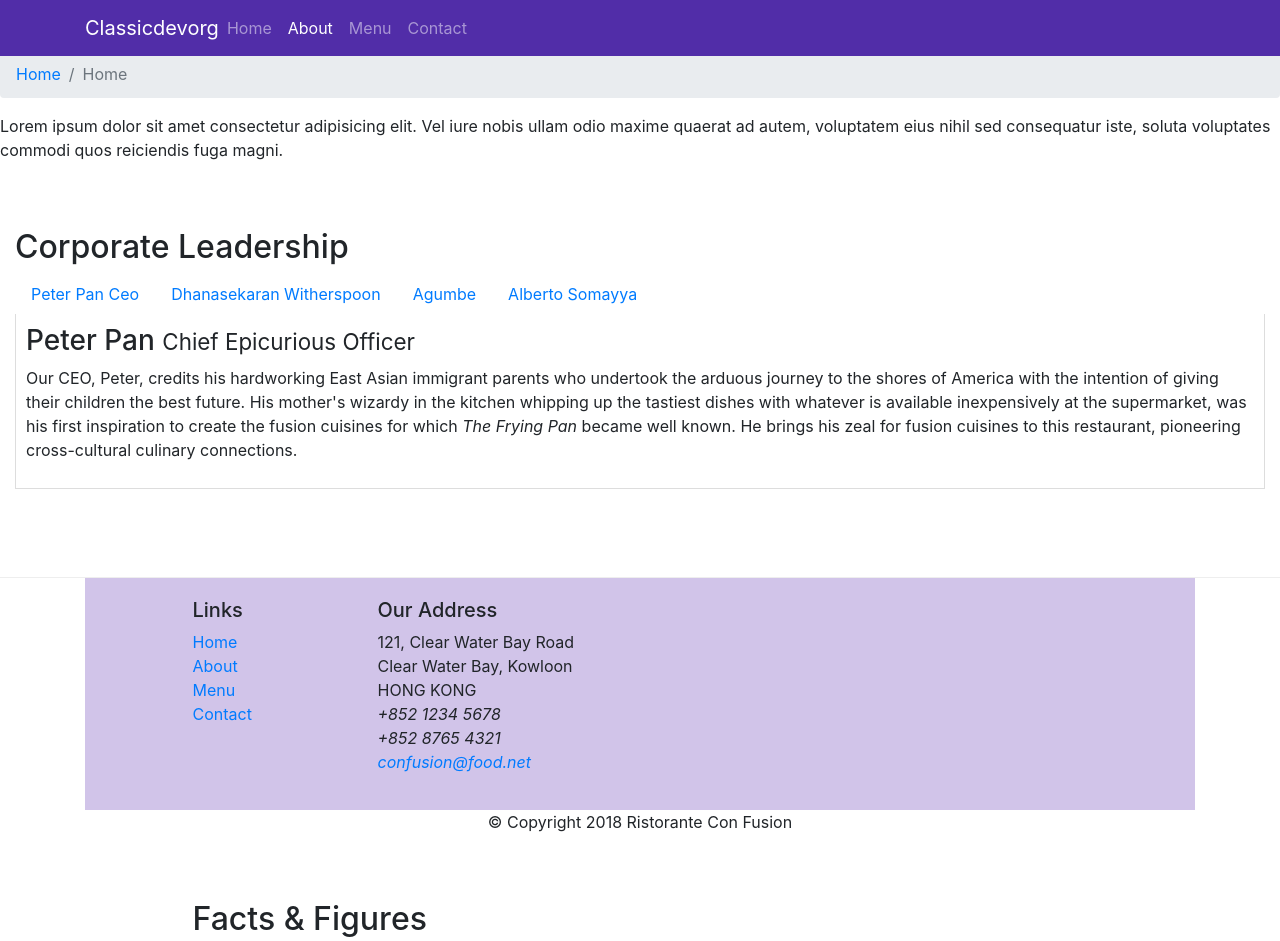
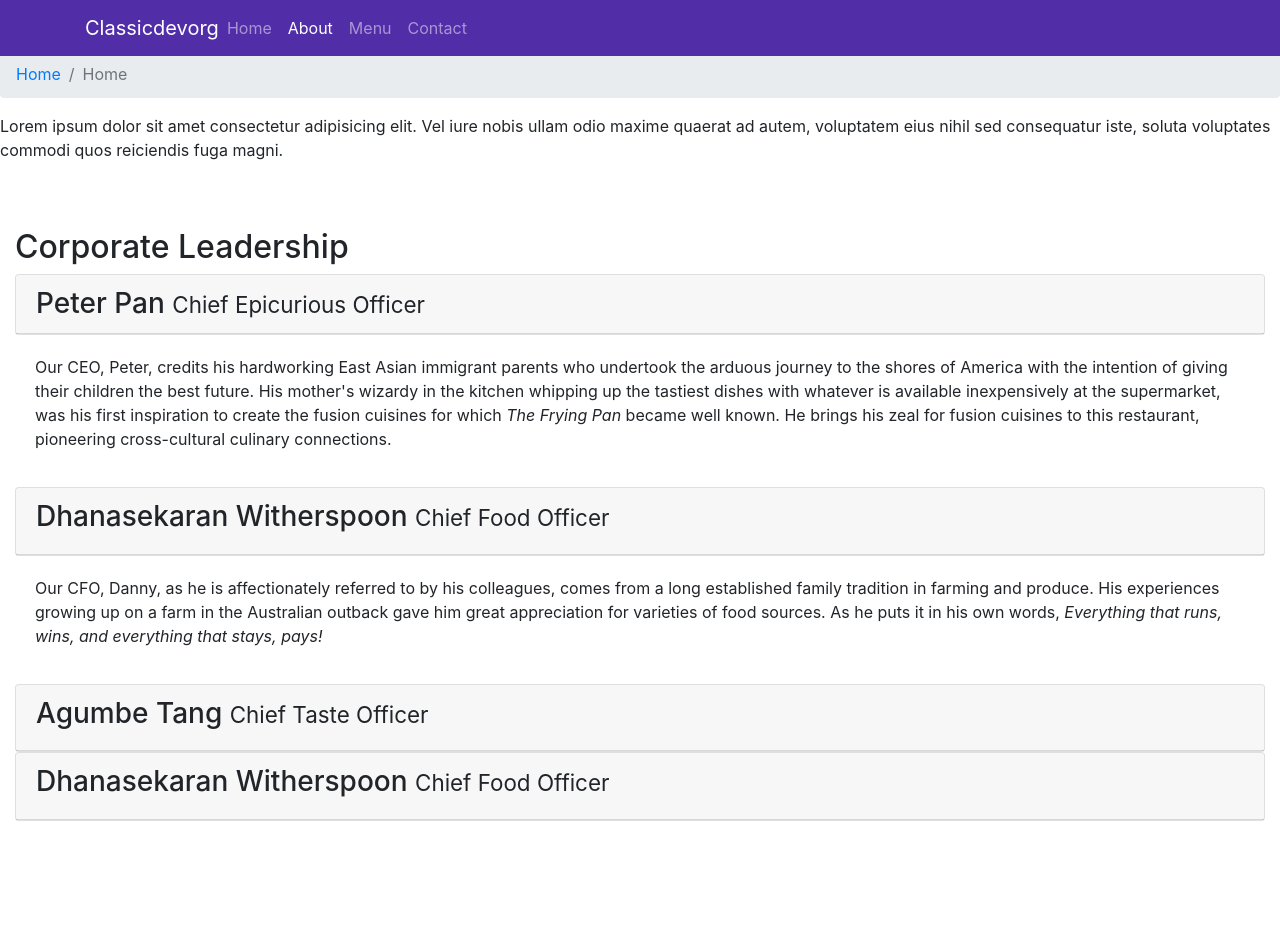
Before and after one commit to gwumex/cousera-web-dev, a website: page about.html in a window 1280 px wide. Shown: the top 941 px of the page. Drawn offline with nearby package versions, Linux system fonts and the light colour scheme.

Commit message:
accodion

```diff
--- a/about.html
+++ b/about.html
@@ -36,49 +36,72 @@
     <div class="row row-content">
         <div class="col-12">
             <h2>Corporate Leadership</h2>
-            <ul class="nav nav-pills">
-            <li class="nav-item">
-                <a href="#peter" class="nav-link"
-                role="tab" data-toggle="tab">Peter Pan Ceo
-            </a>
-            </li>
-            <li class="nav-item">
-                <a href="#danny" class="nav-link"
-                role="tab" data-toggle="tab">Dhanasekaran Witherspoon
-            </a>
-            </li>
-            <li class="nav-item">
-                <a href="#agumbe" class="nav-link"
-                role="tab" data-toggle="tab">Agumbe
-            </a>
-            </li>
-            <li class="nav-item">
-                <a href="#james" class="nav-link"
-                role="tab" data-toggle="tab">Alberto Somayya
-            </a>
-            </li>
-            </ul>
-            <div class="tab-content">
-            <div role="tabpanel" class="tab-pane fade show active" id="peter">
-                <h3>Peter Pan <small>Chief Epicurious Officer</small></h3>
-                <p class="d-none d-sm-block">Our CEO, Peter, credits his hardworking East Asian immigrant parents who undertook the arduous journey to the shores of America with the intention of giving their children the best future. His mother's wizardy in the kitchen whipping up the tastiest dishes with whatever is available inexpensively at the supermarket, was his first inspiration to create the fusion cuisines for which <em>The Frying Pan</em> became well known. He brings his zeal for fusion cuisines to this restaurant, pioneering cross-cultural culinary connections.</p>
+
+            <div class="accordion">
+                <div class="card">
+                    <div class="card-header"  id="peterhead">
+                        <h3 class="mb-0">
+                            <a data-toggle="collapse" data-target="#peter">
+                                Peter Pan <small>Chief Epicurious Officer</small>
+                            </a>
+                        </h3>
+                    </div>
+                </div>
+            <div role="tabpanel" class="collapse show" id="peter" data-parent="#accordion">
+                <div class="card-body">
+                    <p class="d-none d-sm-block">Our CEO, Peter, credits his hardworking East Asian immigrant parents who undertook the arduous journey to the shores of America with the intention of giving their children the best future. His mother's wizardy in the kitchen whipping up the tastiest dishes with whatever is available inexpensively at the supermarket, was his first inspiration to create the fusion cuisines for which <em>The Frying Pan</em> became well known. He brings his zeal for fusion cuisines to this restaurant, pioneering cross-cultural culinary connections.</p>
+
+                </div>
             </div>
 
-            <div role="tabpanel" class="tab-pane fade " id="danny">
+            <div class="card">
+                <div class="card-header"  id="dannyhead">
+                    <h3>
+                        <a data-toggle="collapse" data-target="#danny">
+                            Dhanasekaran Witherspoon <small>Chief Food Officer</small>
+                        </a>
+                    </h3>
+                </div>
+            </div>
 
-                <h3>Dhanasekaran Witherspoon <small>Chief Food Officer</small></h3>
+            <div role="tabpanel" class="collapse show" id="danny" data-parent="#accordion">
+                <div class="card-body">
                 <p class="d-none d-sm-block">Our CFO, Danny, as he is affectionately referred to by his colleagues, comes from a long established family tradition in farming and produce. His experiences growing up on a farm in the Australian outback gave him great appreciation for varieties of food sources. As he puts it in his own words, <em>Everything that runs, wins, and everything that stays, pays!</em></p>
+                </div>
             </div>
-                <div role="tabpanel" class="tab-pane fade " id="agumbe">
 
-                <h3 >Agumbe Tang <small>Chief Taste Officer</small></h3>
-                <p class="d-none d-sm-block">Blessed with the most discerning gustatory sense, Agumbe, our CTO, personally ensures that every dish that we serve meets his exacting tastes. Our chefs dread the tongue lashing that ensues if their dish does not meet his exacting standards. He lives by his motto, <em>You click only if you survive my lick.</em></p>
+            <div class="card">
+                <div class="card-header"  id="agumbehead">
+                    <h3>
+                        <a data-toggle="collapse" data-target="#agumbe">
+                            Agumbe Tang <small>Chief Taste Officer</small>
+                        </a>
+                    </h3>
+                </div>
             </div>
-            <div role="tabpanel" class="tab-pane fade " id="james">
 
-                <h3>Alberto Somayya <small>Executive Chef</small></h3>
-                <p class="d-none d-sm-block">Award winning three-star Michelin chef with wide International experience having worked closely with whos-who in the culinary world, he specializes in creating mouthwatering Indo-Italian fusion experiences. He says, <em>Put together the cuisines from the two craziest cultures, and you get a winning hit! Amma Mia!</em></p>
+                <div role="tabpanel" class="collapse fade " id="agumbe" data-parent="#accordion">
+                    <div class="card">
+                        <p class="d-none d-sm-block">Blessed with the most discerning gustatory sense, Agumbe, our CTO, personally ensures that every dish that we serve meets his exacting tastes. Our chefs dread the tongue lashing that ensues if their dish does not meet his exacting standards. He lives by his motto, <em>You click only if you survive my lick.</em></p>
+                    </div>
             </div>
+
+                <div class="card">
+                    <div class="card-header"  id="jameshead">
+                        <h3>
+                            <a data-toggle="collapse" data-target="#james">
+                                Dhanasekaran Witherspoon <small>Chief Food Officer</small>
+                            </a>
+                        </h3>
+                    </div>
+                </div>
+
+                <div role="tabpanel" class="tab-pane fade " id="james">
+                    <div class="card">
+                    <h3>Alberto Somayya <small>Executive Chef</small></h3>
+                    <p class="d-none d-sm-block">Award winning three-star Michelin chef with wide International experience having worked closely with whos-who in the culinary world, he specializes in creating mouthwatering Indo-Italian fusion experiences. He says, <em>Put together the cuisines from the two craziest cultures, and you get a winning hit! Amma Mia!</em></p>
+                    </div>
+                </div>
             </div>
 
             </div>
```
